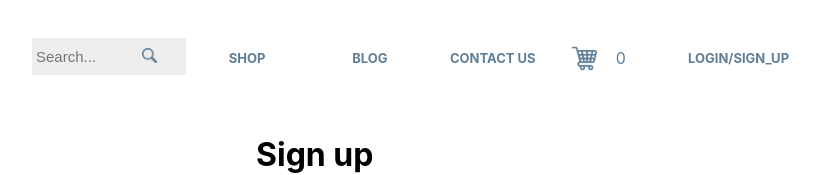
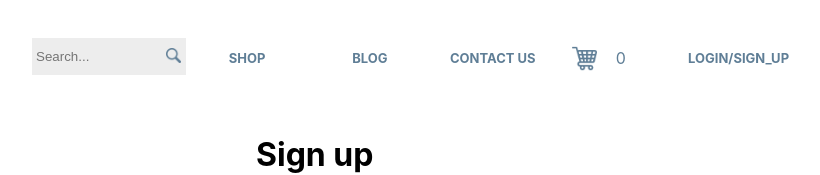
Before and after one commit to NikolasPlatonov/zenbit_store, a React (Create React App) app: page /login in a window 1280 px wide. Shown: the top 175 px of the page, without its empty margins (224-1044 px from the left). Built offline with nearby package versions, Linux system fonts and the light colour scheme.

Commit message:
Search icon added

```diff
--- a/src/components/Header/Header.js
+++ b/src/components/Header/Header.js
@@ -16,8 +16,7 @@ export const Header = ({ cartCounter, changeSearchText, searchText }) => {
           className={s.input}
         />
         <div className={s.search_icon}>
-          {' '}
-          <img alt="search_icon" src={search_icon} />{' '}
+          <img alt="search_icon" src={search_icon} onClick={() => {}} />
         </div>
       </div>
 
--- a/src/components/Header/Header.module.css
+++ b/src/components/Header/Header.module.css
@@ -3,48 +3,21 @@
   grid-template-columns: 1fr 4fr;
 }
 
-.cart {
-  display: grid;
-  grid-template-columns: 1fr 1fr;
-  text-align: center;
-}
-
-.cart img {
-  height: 25px;
-  margin-top: 8px;
-  /* margin-left: 15px; */
-}
-
-.cart_count {
-  display: grid;
-  grid-template-columns: 1fr;
-  color: #5f7e96;
-  text-align: left;
-  margin-top: 10px;
-}
-
-.count_text {
-  font-size: 12px;
-  margin-top: 3px;
-  text-align: left;
-}
-
 .search_container {
   display: grid;
-  grid-template-columns: 110px 25px;
+  grid-template-columns: 1fr 20px;
   text-align: left;
   background-color: #ededed;
-  height: 100%;
   align-content: center;
 }
 
 .input {
   align-content: center;
   background-color: #ededed;
-  font-size: 15px;
   border: 0px solid;
   color: #5f7e96;
   margin-left: 2px;
+  width: 80%;
 }
 
 .search_icon img {
@@ -67,6 +40,31 @@
   font-size: 13px;
 }
 
+.cart {
+  display: grid;
+  grid-template-columns: 1fr 1fr;
+  text-align: center;
+}
+
+.cart img {
+  height: 25px;
+  margin-top: 8px;
+}
+
+.cart_count {
+  display: grid;
+  grid-template-columns: 1fr;
+  color: #5f7e96;
+  text-align: left;
+  margin-top: 10px;
+}
+
+.count_text {
+  font-size: 12px;
+  margin-top: 3px;
+  text-align: left;
+}
+
 .login {
   margin-top: 5px;
 }
```
